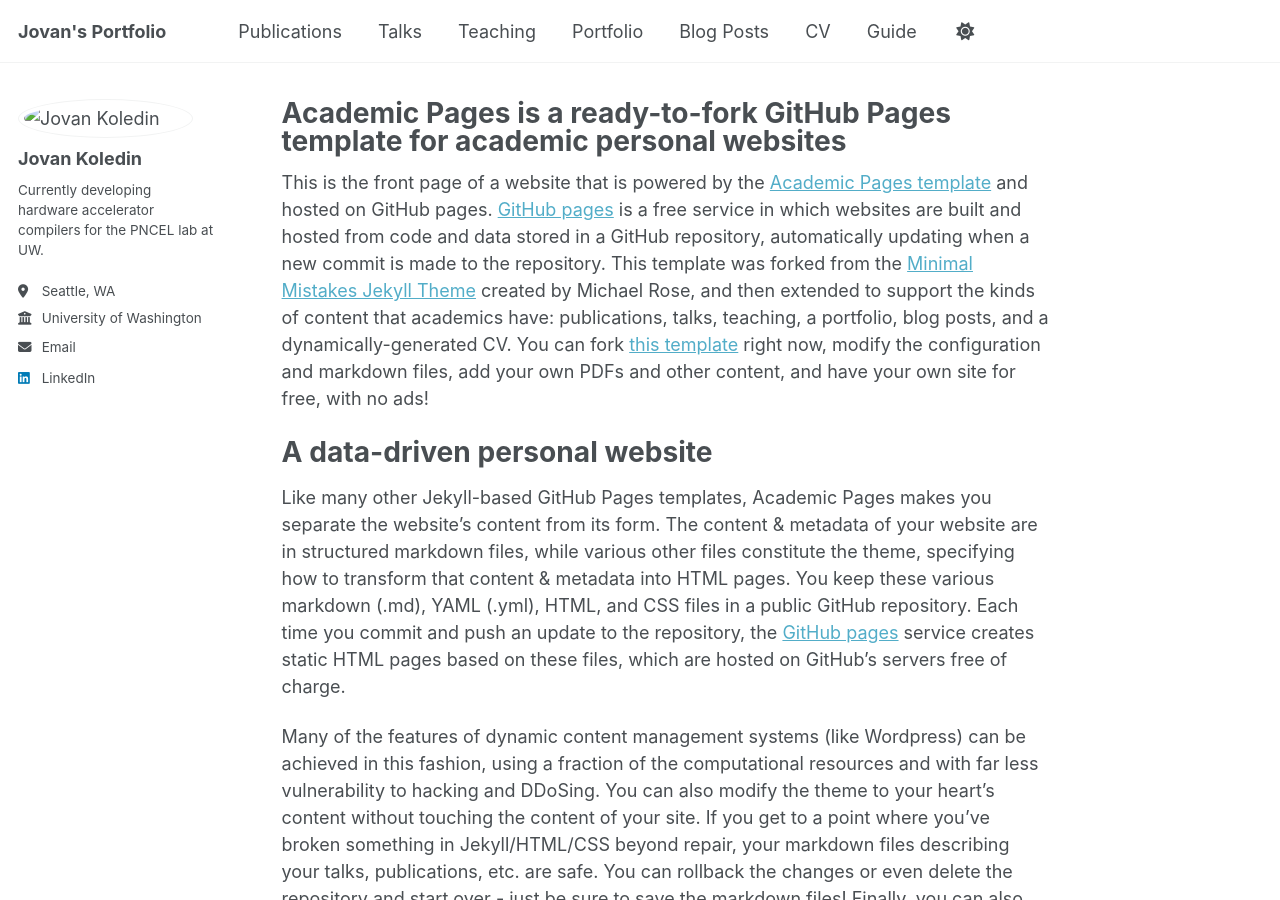
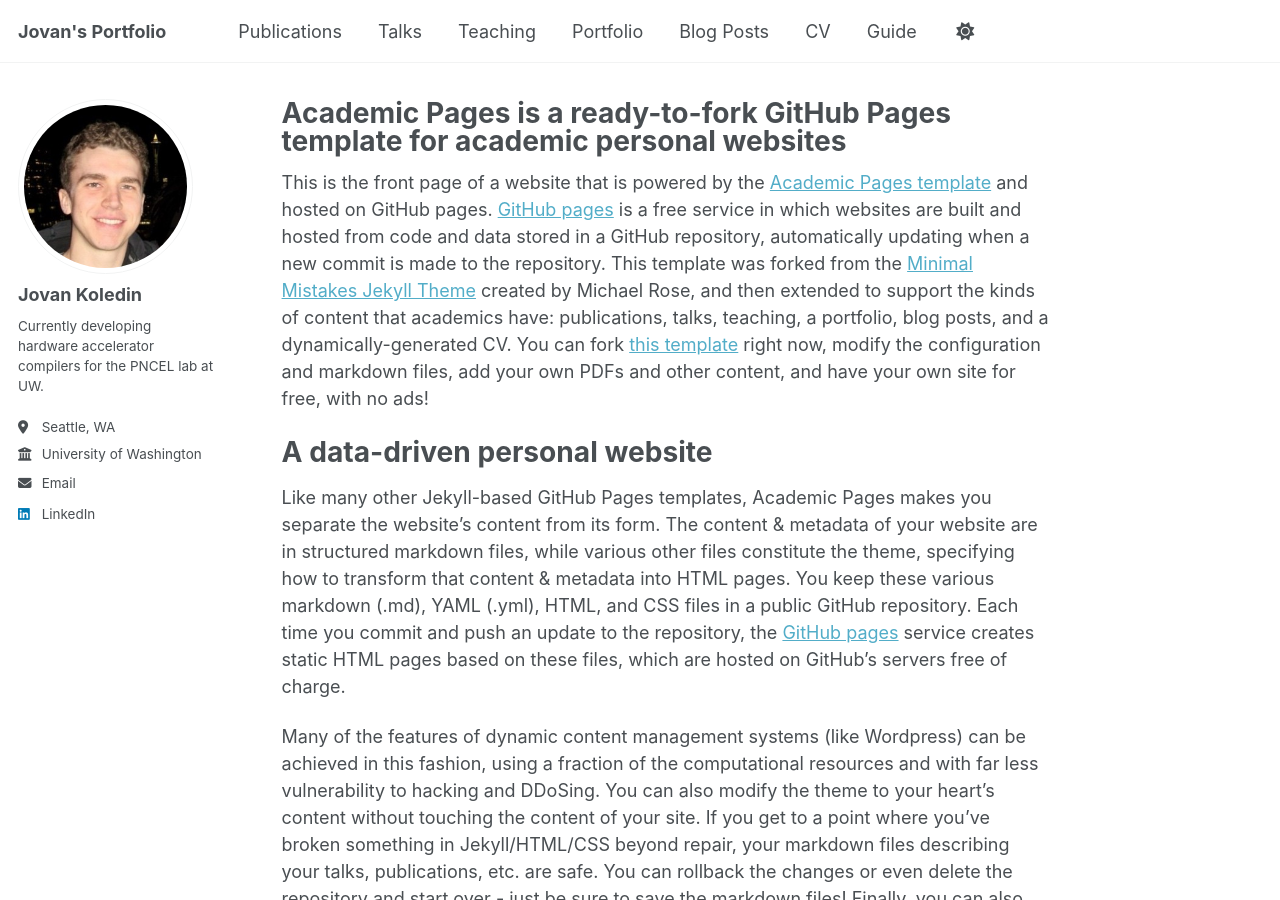
Before and after one commit to jovankoledin/jovankoledin.github.io, a Jekyll site: the page built from _pages/about.md, in a window 1280 px wide and 900 px high. Built offline with Jekyll 4.4.1, drawn with Linux system fonts in a browser that asks for light colours.

Commit message:
Update _config.yml

```diff
--- a/_config.yml
+++ b/_config.yml
@@ -22,7 +22,7 @@ repository               : "academicpages/academicpages.github.io"
 #               Additional customization can be done by editing /_includes/author-profile.html
 author:
   # Biographic information
-  avatar           : "./images/pic_of_me.jpg"
+  avatar           : "pic_of_me.jpg"
   name             : "Jovan Koledin"
   pronouns         : # example: "she/her"
   bio              : "Currently developing hardware accelerator compilers for the PNCEL lab at UW."
```
